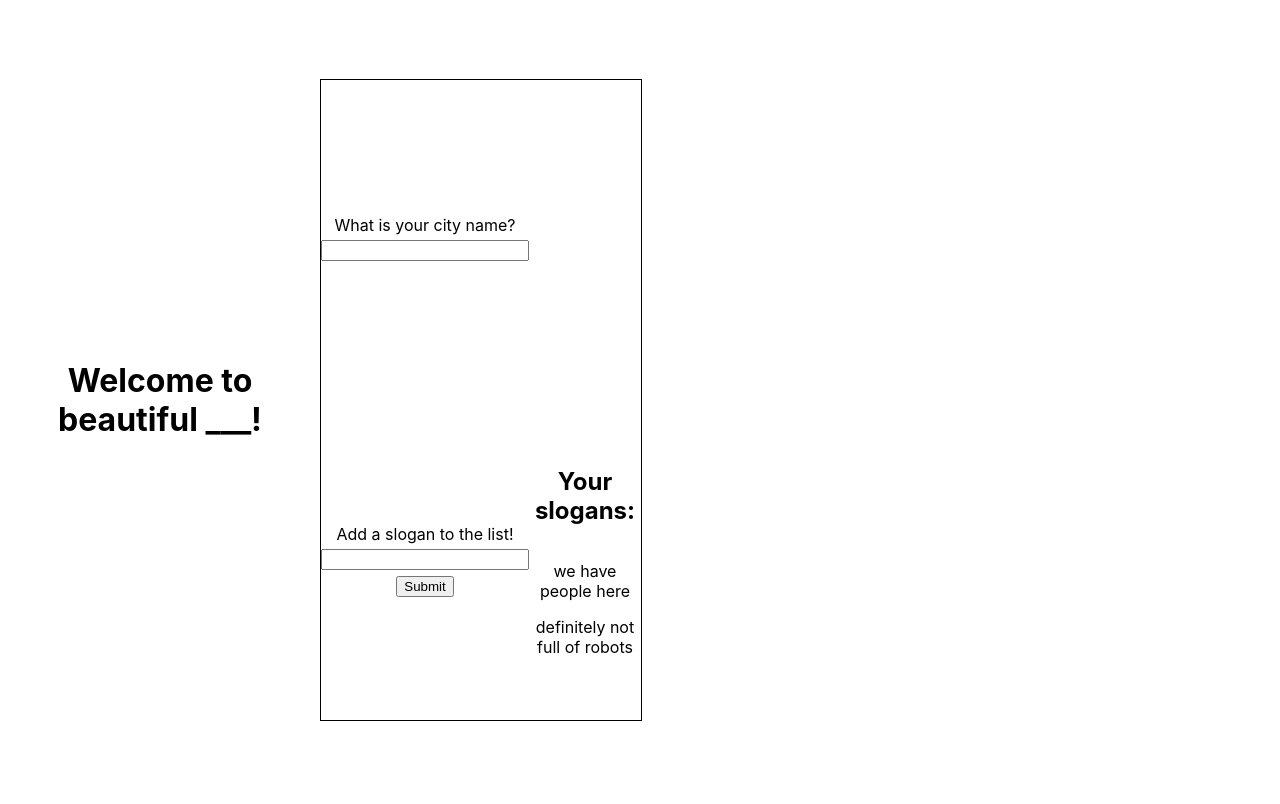
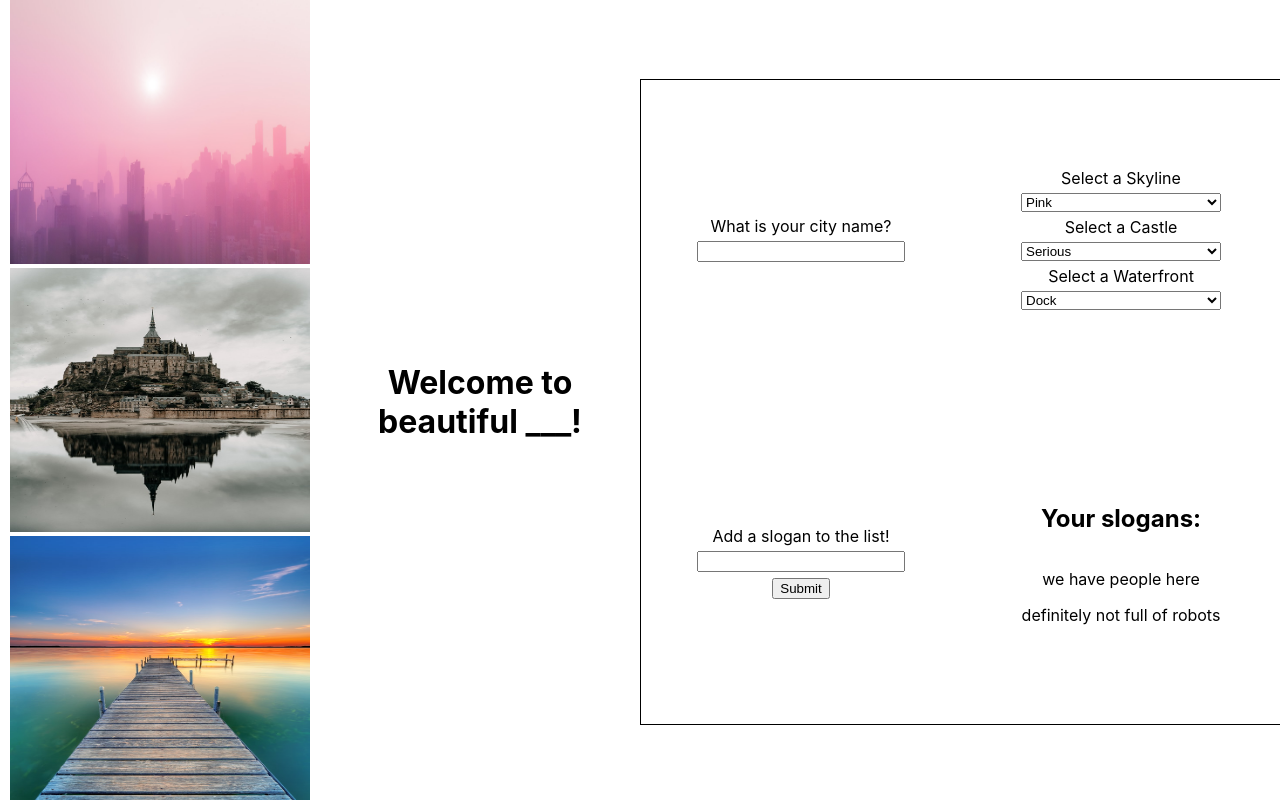
Before and after one commit to KhaymanaKing/city-builder-react, a React (Create React App) app: page / in a window 1280 px wide. Built offline with nearby package versions, Linux system fonts and the light colour scheme.

Commit message:
can select and changes images

```diff
--- a/src/App.js
+++ b/src/App.js
@@ -15,8 +15,11 @@ function App() {
   // finally, you'll need an array of slogans, which could start out as ['The City of Excellence'] for example
   const [cityName, setCityName] = useState('___');
   const [slogans, setSlogans] = useState(['we have people here', 'definitely not full of robots']);
-  const [cityImage, setCityImage] = useState('1', '1', '1');
-
+  const [sloganForm, setSloganForm] = useState('');
+  // const [cityImage, setCityImage] = useState('1', '1', '1');
+  const [skylineId, setskylineId] = useState ('1');
+  const [waterfrontId, setwaterfrontId] = useState ('1');
+  const [castleId, setcastleId] = useState ('1');
   function handleCityName(e){
     setCityName(e.target.value);
   }
@@ -25,6 +28,7 @@ function App() {
 
   return (
     <div className="App">
+      <City waterfrontId={waterfrontId} skylineId={skylineId} castleId={castleId}/>
       {/* here, the City component takes in skylineId, waterfrontId, castleId as props. It'll use those ids to render pictures correctly. */}
       <h1>
         {/* dynamically update the city name here using state */}
@@ -35,6 +39,10 @@ function App() {
         {/* here, the CityNameInput component takes in the setCityName state handler function */}
         <CityNameInput handleCityName={handleCityName}/>
         <section className='dropdowns'>
+          <SkylineDropdown setskylineId={setskylineId}/>
+          <CastleDropdown setcastleId={setcastleId}/>
+          <WaterfrontDropdown setwaterfrontId={setwaterfrontId}/>
+
           {/*
           render all three Dropdown components (WaterfrontDropdown, SkylineDropdown, CastleDropdown) here.
 
@@ -42,7 +50,7 @@ function App() {
           */}
         </section>
         {/* here, the SloganForm component takes in the setSlogans state handler function and the slogans array that live in state */}
-        <SloganForm setSlogans={setSlogans} slogans={slogans}/>
+        <SloganForm sloganForm={sloganForm} setSlogansForm={setSloganForm} setSlogans={setSlogans} slogans={slogans}/>
         {/* here, the SloganList component takes the array of slogans that lives in state */}
         <SloganList slogans={slogans}/>
       </div>
--- a/src/CastleDropdown.js
+++ b/src/CastleDropdown.js
@@ -1,13 +1,13 @@
 import React from 'react';
 
-export default function CastleDropdown() {
+export default function CastleDropdown({ setcastleId }) {
   return (
     <div>
       Select a Castle
       {/* this component should have a prop called setCastle, which is a function */}
       {/* on change, this component should use e.target.value to pass the correct id to the setCastle function */}
       {/* note that the options will need value properties (1, 2, or 3) that correspond to the photo filenames in the public directory */}
-      <select >
+      <select onChange={(e) => setcastleId(e.target.value)} >
         <option value="1">Serious</option>
         <option value="2">Mysterious</option>
         <option value="3">Regal</option>
--- a/src/City.js
+++ b/src/City.js
@@ -1,10 +1,14 @@
 import React from 'react';
 
-export default function City({ waterfrontId, skyLineId, castleID }) {
+export default function City({ waterfrontId, skylineId, castleId }) {
   return (
     <div className="city">
+      <img src= {`skyline-${skylineId}.jpeg`}/>
+      <img src= {`castle-${castleId}.jpeg`}/>
+      <img src= {`/waterfront-${waterfrontId}.jpeg`}/>
       {/* this component should take 3 props: waterfrontId, skylineId, and castlId */}
       {/* use these 3 ids in img tags load approriate images that live in the public directory */}
     </div>
   );
 }
+// public\castle-1.jpeg
--- a/src/SkylineDropdown.js
+++ b/src/SkylineDropdown.js
@@ -1,13 +1,13 @@
 import React from 'react';
 
-export default function SkylineDropdown(props) {
+export default function SkylineDropdown({ setskylineId }) {
   return (
     <div>
       Select a Skyline
       {/* this component should have a prop called setSkyline, which is a function */}
       {/* on change, this component should use e.target.value to pass the correct id to the setSkyline function */}
       {/* note that the options will need value properties (1, 2, or 3) that correspond to the photo filenames in the public directory */}
-      <select>
+      <select onChange={(e) => setskylineId(e.target.value)}>
         <option value='1'>Pink</option>
         <option value='2'>Busy</option>
         <option value='3'>Foggy</option>
--- a/src/SloganForm.js
+++ b/src/SloganForm.js
@@ -1,10 +1,11 @@
-export default function SloganForm({ setSlogans, slogans }) {
+export default function SloganForm({ sloganForm, setSloganForm, setSlogans, slogans }) {
   // React forms are a pain!
   // Track the sloganInput form state with a useState hook
 
   function handleSubmit(e) {
     e.preventDefault();
-    setSlogans([...slogans]);
+    slogans.push(sloganForm);
+    setSlogans([...setSloganForm]);
     // This component takes in a prop called setSlogans, which is a function that takes in an array of slogans.
     // Also, this component also takes in a prop called slogans, which is an array of strings.
     //// On submit call the setSlogans state with a new array that is a copy of the old array with the new slogan immutably added to the end
@@ -19,7 +20,7 @@ export default function SloganForm({ setSlogans, slogans }) {
         Add a slogan to the list!
         {/* on change, set the sloganInput in state to be the input value */}
         {/* also, weirdly, set the value of this input to the sloganInput tracked in state to make this a 'controlled' form input */}
-        <input onChange={e => setSlogans(e.target.value)}/>
+        <input onChange={e => setSloganForm(e.target.value)}/>
         <button>Submit</button>
       </form>
     </section>
--- a/src/WaterfrontDropdown.js
+++ b/src/WaterfrontDropdown.js
@@ -1,13 +1,13 @@
 import React from 'react';
 
-export default function WaterfrontDropdown(props) {
+export default function WaterfrontDropdown({ setwaterfrontId }) {
   return (
     <div>
       Select a Waterfront
       {/* this component should have a prop called setWaterfront, which is a function */}
       {/* on change, this component should use e.target.value to pass the correct id to the setWaterfront function */}
       {/* note that the options will need value properties (1, 2, or 3) that correspond to the photo filenames in the public directory */}
-      <select>
+      <select onChange={(e) => setwaterfrontId(e.target.value)}>
         <option value='1'>Dock</option>
         <option value='2'>Sunset</option>
         <option value='3'>Boats</option>
```
